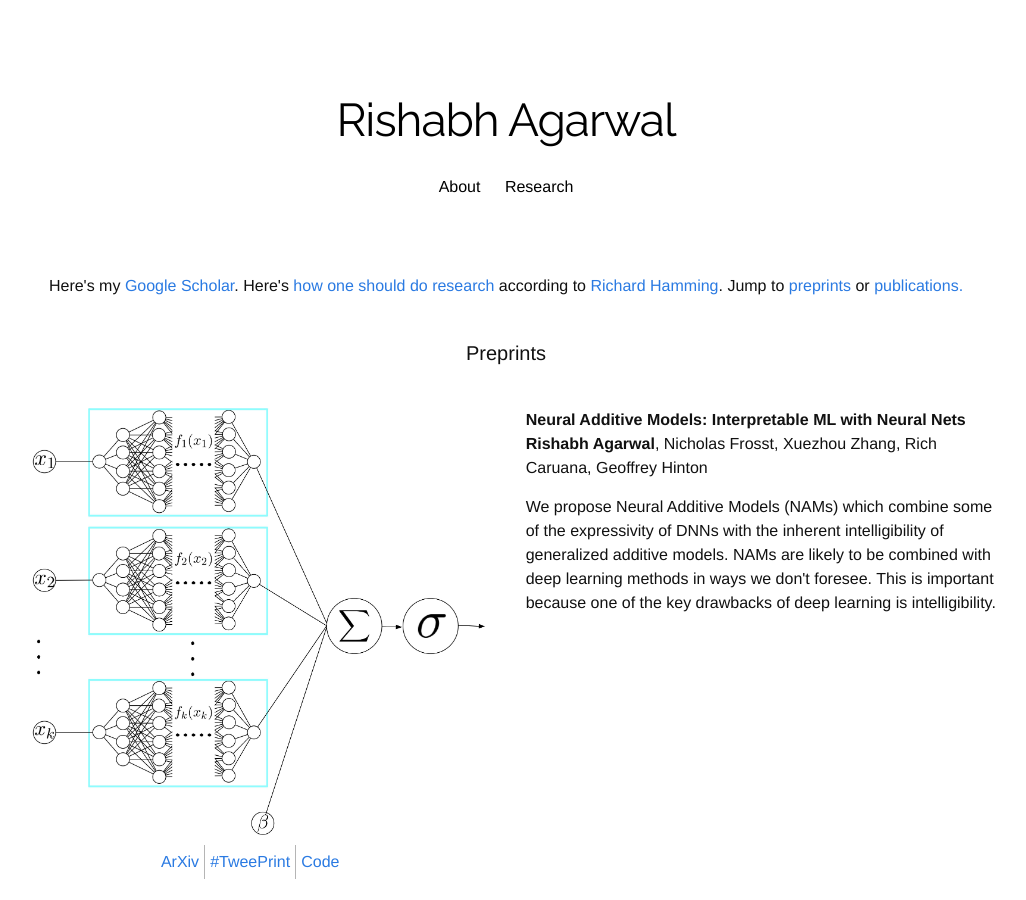
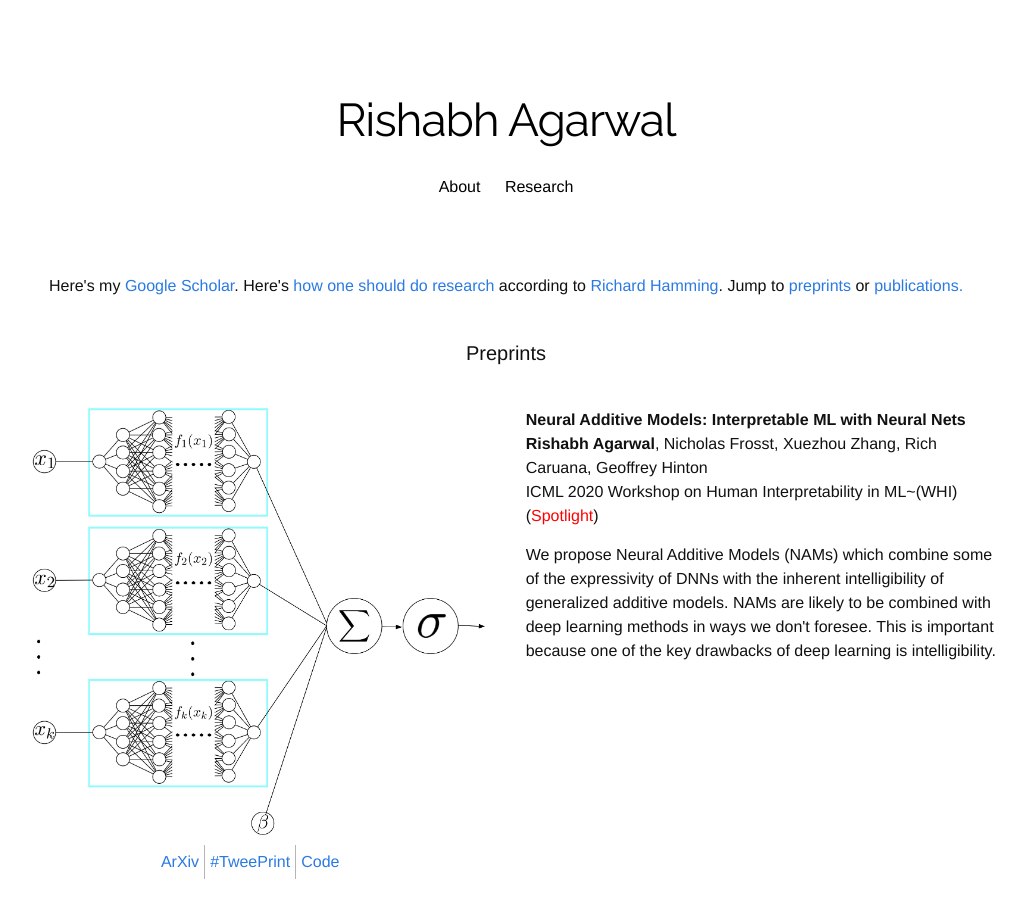
Before and after one commit to agarwl/agarwl.github.io, a Jekyll site: the page built from research.html, in a window 1280 px wide and 900 px high. Shown: the whole window, without its empty margins (134-1160 px from the left). Built offline with Jekyll 4.4.1, drawn with Linux system fonts in a browser that asks for light colours; nearby versions of some CDN libraries; some web fonts are replaced.

Commit message:
Update research.html

```diff
--- a/research.html
+++ b/research.html
@@ -24,6 +24,7 @@
 
       <b> Neural Additive Models: Interpretable ML with Neural Nets</b>
       <p> <b>Rishabh Agarwal</b>, Nicholas Frosst, Xuezhou Zhang, Rich Caruana, Geoffrey Hinton<br />
+      ICML 2020 Workshop on Human Interpretability in ML~(WHI) (<span style='color:red'>Spotlight</span>)</p>
       </p>
     <p> We propose Neural Additive Models (NAMs) which combine some of the expressivity of DNNs with the inherent intelligibility
       of generalized additive models. NAMs are likely to be combined with deep learning methods in ways we don't foresee.
```
